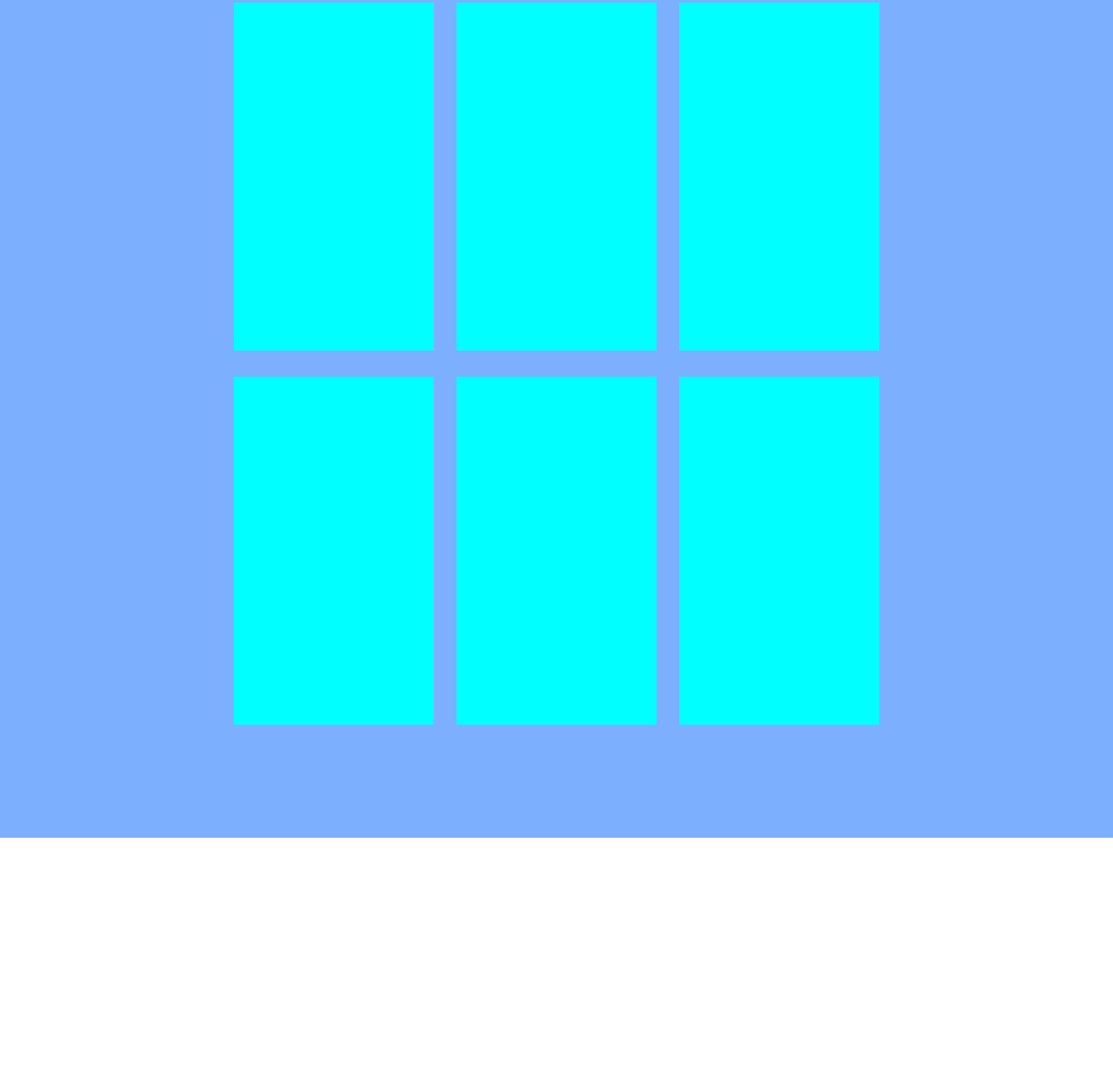
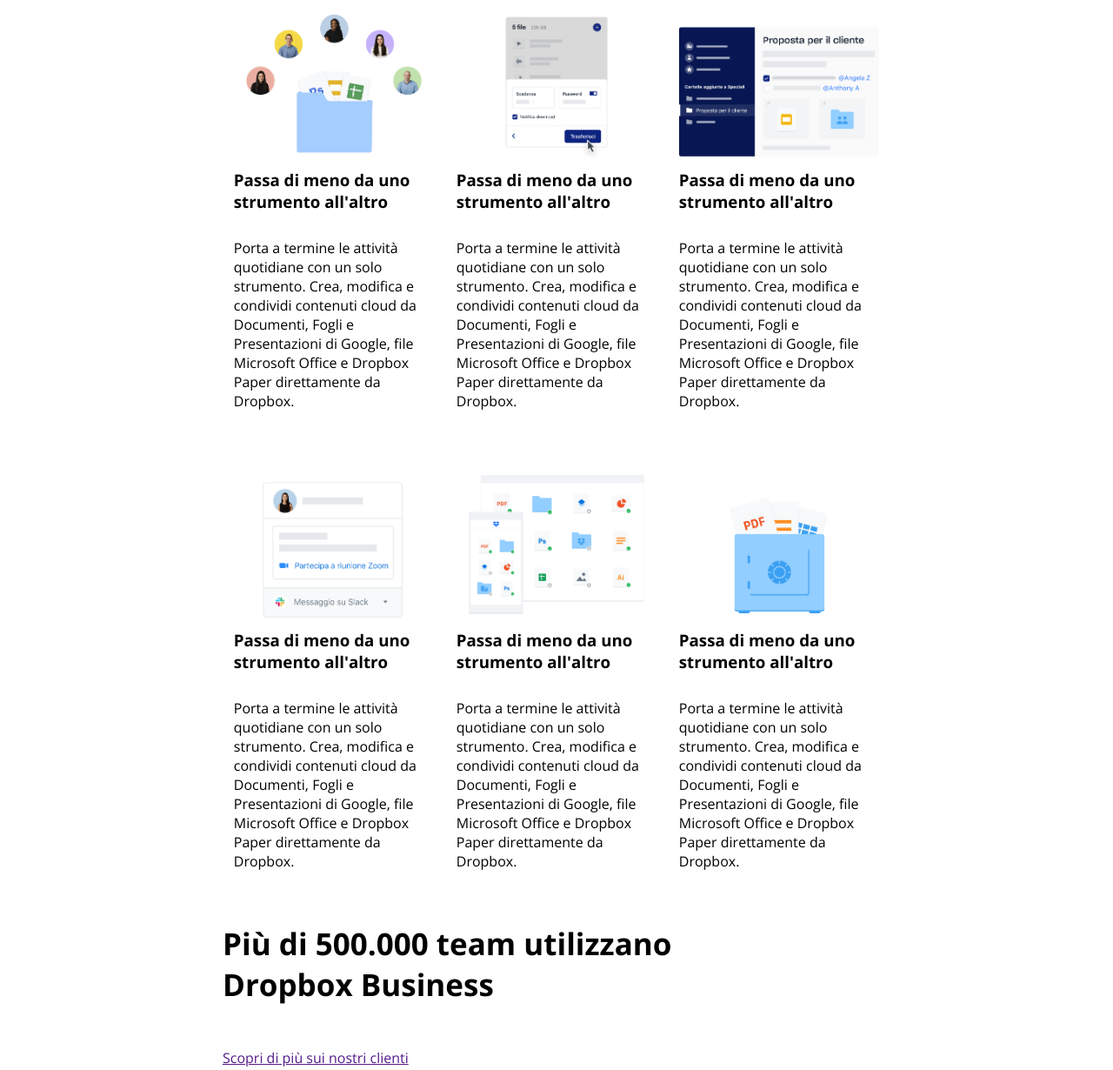
Before and after one commit to penso996/htmlcss-dropbox, a plain HTML site: page index.html in a window 1280 px wide. Shown: the part 3115-4345 px from the top of the page at 87% size. Before the commit the page ends 4078 px from the top, so only its background shows below. Drawn offline with nearby package versions, Linux system fonts and the light colour scheme.

Commit message:
added last section

```diff
--- a/css/style.css
+++ b/css/style.css
@@ -325,20 +325,30 @@ header {
     flex-wrap: wrap;
     height: auto;
     padding-bottom: 100px;
-
-    background-color: #7dafff;
 }
 
 .business-section h2 {
     width: 100%;
     font-size: 35px;
-    background-color: red;
     margin-bottom: 50px;
 }
 
+.business-section p {
+    width: 100%;
+}
+
+/* business-tabs */
 .business-tabs {
     width: 30%;
     margin-bottom: 30px;
-    height: 400px;
-    background-color: aqua;
+    height: auto;
 }
+
+.business-tabs img {
+    width: 100%;
+}
+
+.business-tabs p {
+    padding-top: 30px;
+    padding-bottom: 30px;
+}
--- a/index.html
+++ b/index.html
@@ -273,28 +273,57 @@
         <h2>Esegui più operazioni con Dropbox Business</h2>
 
         <div class="business-tabs">
+            <img src="./img/business-feature-switching-tools.png" alt="feature">
+            <h3>Passa di meno da uno strumento all'altro</h3>
+            <p>Porta a termine le attività quotidiane con un solo strumento. Crea, modifica e condividi contenuti cloud
+                da Documenti, Fogli e Presentazioni di Google, file Microsoft Office e Dropbox Paper direttamente da
+                Dropbox.</p>
 
         </div>
 
         <div class="business-tabs">
-
+            <img src="img/business-feature-send-files-it.png" alt="feature">
+            <h3>Passa di meno da uno strumento all'altro</h3>
+            <p>Porta a termine le attività quotidiane con un solo strumento. Crea, modifica e condividi contenuti cloud
+                da Documenti, Fogli e Presentazioni di Google, file Microsoft Office e Dropbox Paper direttamente da
+                Dropbox.</p>
         </div>
 
         <div class="business-tabs">
-
+            <img src="./img/business-feature-coordinate-it.png" alt="feature">
+            <h3>Passa di meno da uno strumento all'altro</h3>
+            <p>Porta a termine le attività quotidiane con un solo strumento. Crea, modifica e condividi contenuti cloud
+                da Documenti, Fogli e Presentazioni di Google, file Microsoft Office e Dropbox Paper direttamente da
+                Dropbox.</p>
         </div>
 
         <div class="business-tabs">
-
+            <img src="./img/business-feature-integrations-it.png" alt="feature">
+            <h3>Passa di meno da uno strumento all'altro</h3>
+            <p>Porta a termine le attività quotidiane con un solo strumento. Crea, modifica e condividi contenuti cloud
+                da Documenti, Fogli e Presentazioni di Google, file Microsoft Office e Dropbox Paper direttamente da
+                Dropbox.</p>
         </div>
 
         <div class="business-tabs">
-
+            <img src="./img/business-feature-multi-device.png" alt="feature">
+            <h3>Passa di meno da uno strumento all'altro</h3>
+            <p>Porta a termine le attività quotidiane con un solo strumento. Crea, modifica e condividi contenuti cloud
+                da Documenti, Fogli e Presentazioni di Google, file Microsoft Office e Dropbox Paper direttamente da
+                Dropbox.</p>
         </div>
 
         <div class="business-tabs">
+            <img src="./img/business-feature-security.png" alt="feature">
+            <h3>Passa di meno da uno strumento all'altro</h3>
+            <p>Porta a termine le attività quotidiane con un solo strumento. Crea, modifica e condividi contenuti cloud
+                da Documenti, Fogli e Presentazioni di Google, file Microsoft Office e Dropbox Paper direttamente da
+                Dropbox.</p>
+        </div>
 
-        </div>
+        <h2>Più di 500.000 team utilizzano<br>
+            Dropbox Business</h2>
+        <p><a href="">Scopri di più sui nostri clienti</a></p>
 
     </section>
 
```
